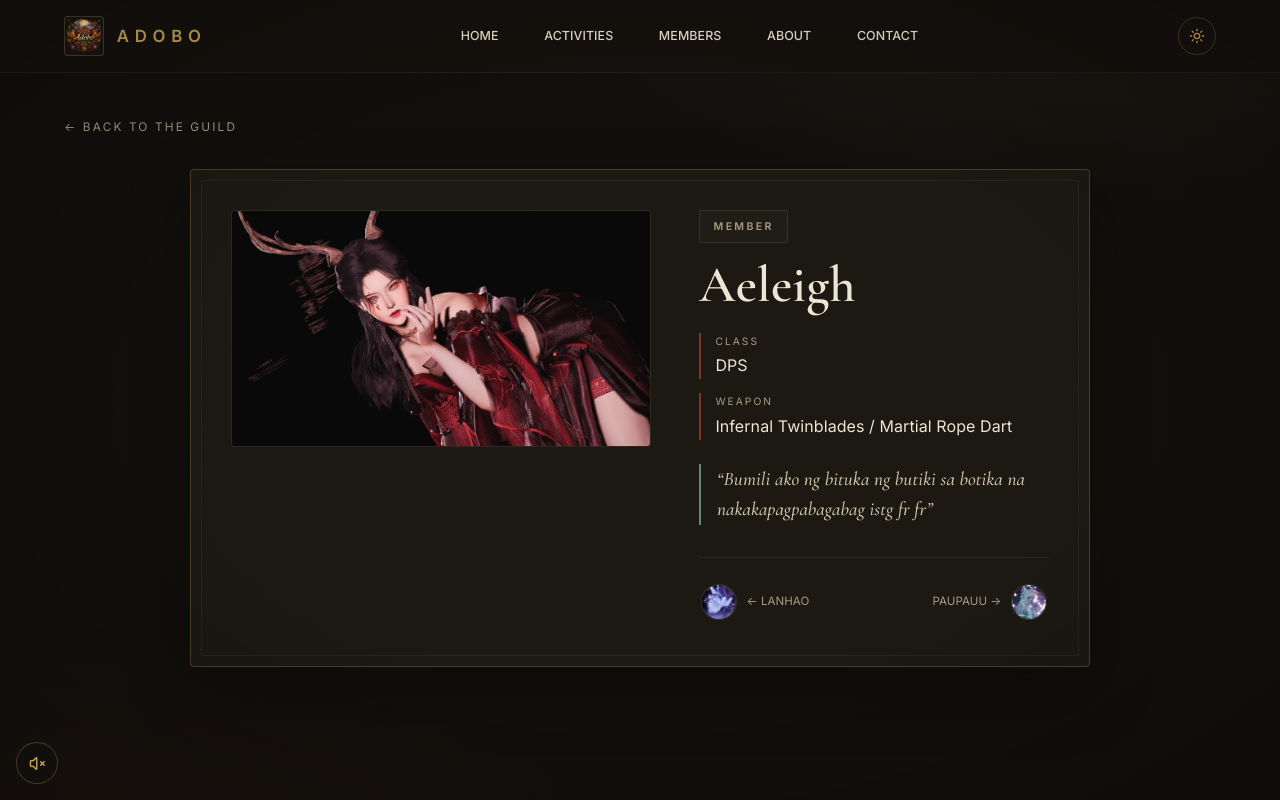
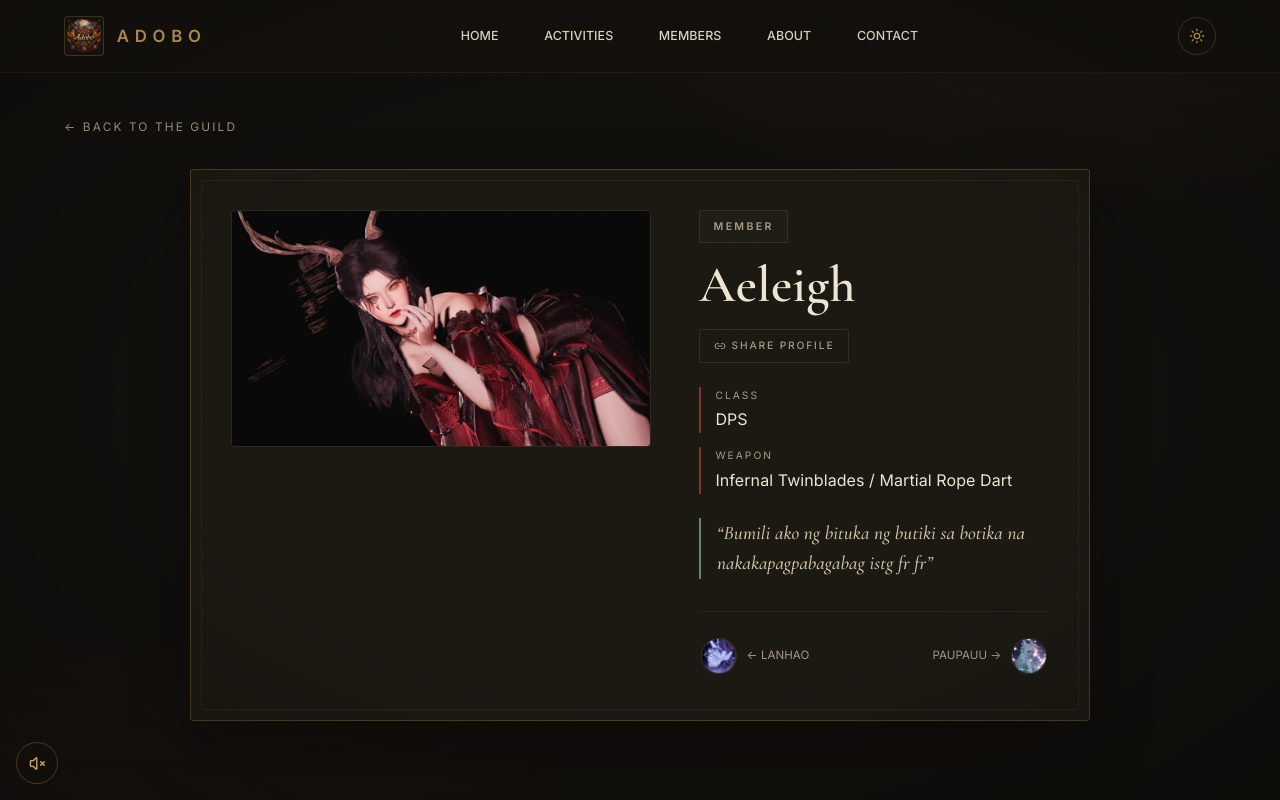
Before and after one commit to TheOfficialFOOBU/Project-Adobo-Website, a Next.js app: page /Project-Adobo-Website/members/aeleigh in a window 1280 px wide. Shown: the top 800 px of the page. Built offline with nearby package versions, Linux system fonts and the light colour scheme; no server answers.

Commit message:
Added Functionality + Fixed Bugs

```diff
--- a/src/app/globals.css
+++ b/src/app/globals.css
@@ -952,6 +952,16 @@ section {
   position: relative;
 }
 
+/* Skip rendering work for far-below-fold sections until approached. */
+.projects,
+.capabilities,
+.philosophy,
+.team,
+.contact-cta {
+  content-visibility: auto;
+  contain-intrinsic-size: auto 900px;
+}
+
 :focus-visible {
   outline: 2px solid rgb(var(--accent-rgb) / 0.75);
   outline-offset: 3px;
@@ -2510,6 +2520,44 @@ footer::before {
   height: 17px;
 }
 
+.back-to-top {
+  position: fixed;
+  right: 16px;
+  bottom: 16px;
+  z-index: 900;
+  width: 42px;
+  height: 42px;
+  display: inline-flex;
+  align-items: center;
+  justify-content: center;
+  border-radius: 999px;
+  border: 1px solid var(--menu-border);
+  background: var(--music-bg);
+  color: var(--accent);
+  cursor: pointer;
+  backdrop-filter: blur(8px);
+  line-height: 1;
+  opacity: 0;
+  transform: translateY(12px);
+  pointer-events: none;
+  transition:
+    background 0.2s ease,
+    border-color 0.2s ease,
+    opacity 0.25s ease,
+    transform 0.25s ease;
+}
+
+.back-to-top.is-visible {
+  opacity: 1;
+  transform: translateY(0);
+  pointer-events: auto;
+}
+
+.back-to-top:hover {
+  background: var(--btn-wash);
+  border-color: rgb(var(--accent-rgb) / 0.6);
+}
+
 .music-toggle:hover {
   background: var(--btn-wash);
   border-color: rgb(var(--accent-rgb) / 0.6);
@@ -2701,6 +2749,39 @@ footer::before {
   margin-bottom: 1.25rem;
 }
 
+.copy-profile-link {
+  display: inline-flex;
+  align-items: center;
+  gap: 6px;
+  margin: -0.5rem 0 1.5rem;
+  padding: 0.45rem 0.85rem;
+  border-radius: 2px;
+  border: 1px solid var(--border-soft);
+  background: transparent;
+  color: var(--muted);
+  font-family: var(--font-sans);
+  font-size: 0.64rem;
+  font-weight: 500;
+  letter-spacing: 0.18em;
+  text-transform: uppercase;
+  cursor: pointer;
+  transition:
+    color 0.25s ease,
+    border-color 0.25s ease,
+    background 0.25s ease;
+}
+
+.copy-profile-link:hover {
+  color: var(--accent);
+  border-color: rgb(var(--accent-rgb) / 0.55);
+  background: var(--btn-wash);
+}
+
+.copy-profile-link svg {
+  width: 12px;
+  height: 12px;
+}
+
 .profile-meta {
   display: grid;
   gap: 0.9rem;
--- a/src/app/layout.tsx
+++ b/src/app/layout.tsx
@@ -1,5 +1,6 @@
 import type { Metadata, Viewport } from 'next';
 
+import { BackToTop } from '@/components/back-to-top';
 import { MusicToggle } from '@/components/music-toggle';
 import { ScrollReveal } from '@/components/scroll-reveal';
 import { SiteFooter } from '@/components/site-footer';
@@ -82,6 +83,7 @@ export default function RootLayout({ children }: { children: React.ReactNode })
         {children}
         <SiteFooter />
         <MusicToggle />
+        <BackToTop />
         <ScrollReveal />
         <SmoothAnchors />
       </body>
--- a/src/app/members/[slug]/page.tsx
+++ b/src/app/members/[slug]/page.tsx
@@ -10,8 +10,9 @@ import {
   memberNeighbors,
   memberSlug,
 } from '@/lib/members';
+import { CopyProfileLink } from '@/components/copy-profile-link';
 import { ProfileStickyBar } from '@/components/profile-sticky-bar';
-import { asset } from '@/lib/site';
+import { asset, SITE_URL } from '@/lib/site';
 
 interface MemberPageProps {
   params: Promise<{ slug: string }>;
@@ -109,6 +110,7 @@ export default async function MemberProfilePage({ params }: MemberPageProps) {
                 {member.position}
               </span>
               <h1>{member.name}</h1>
+              <CopyProfileLink url={`${SITE_URL}/members/${memberSlug(member)}`} />
 
               <dl className="profile-meta">
                 <div>
--- /dev/null
+++ b/src/components/back-to-top.tsx
@@ -0,0 +1,36 @@
+'use client';
+
+import { ArrowUp } from 'lucide-react';
+import { useEffect, useState } from 'react';
+
+const SHOW_AFTER = 700;
+
+/** Floating button that appears after deep scroll and returns to the top. */
+export function BackToTop() {
+  const [visible, setVisible] = useState(false);
+
+  useEffect(() => {
+    const onScroll = () => setVisible(window.scrollY > SHOW_AFTER);
+    onScroll();
+    window.addEventListener('scroll', onScroll, { passive: true });
+    return () => window.removeEventListener('scroll', onScroll);
+  }, []);
+
+  const scrollToTop = () => {
+    const reduce = window.matchMedia?.('(prefers-reduced-motion: reduce)').matches;
+    window.scrollTo({ top: 0, behavior: reduce ? 'auto' : 'smooth' });
+  };
+
+  return (
+    <button
+      type="button"
+      className={visible ? 'back-to-top is-visible' : 'back-to-top'}
+      aria-label="Back to top"
+      aria-hidden={!visible}
+      tabIndex={visible ? 0 : -1}
+      onClick={scrollToTop}
+    >
+      <ArrowUp aria-hidden="true" />
+    </button>
+  );
+}
--- /dev/null
+++ b/src/components/copy-profile-link.tsx
@@ -0,0 +1,50 @@
+'use client';
+
+import { Check, Link2 } from 'lucide-react';
+import { useEffect, useRef, useState } from 'react';
+
+interface CopyProfileLinkProps {
+  /** Absolute share URL for this profile. */
+  url: string;
+}
+
+/**
+ * Share button: native share sheet where available (mobile), clipboard
+ * fallback elsewhere, with a transient "Copied" confirmation.
+ */
+export function CopyProfileLink({ url }: CopyProfileLinkProps) {
+  const [copied, setCopied] = useState(false);
+  const timerRef = useRef<number | null>(null);
+
+  useEffect(() => {
+    return () => {
+      if (timerRef.current !== null) window.clearTimeout(timerRef.current);
+    };
+  }, []);
+
+  const onCopy = async () => {
+    if (typeof navigator.share === 'function') {
+      try {
+        await navigator.share({ url });
+        return;
+      } catch {
+        // User dismissed the sheet — fall through to clipboard.
+      }
+    }
+    try {
+      await navigator.clipboard.writeText(url);
+      setCopied(true);
+      if (timerRef.current !== null) window.clearTimeout(timerRef.current);
+      timerRef.current = window.setTimeout(() => setCopied(false), 2000);
+    } catch {
+      // Clipboard unavailable (permissions/insecure context) — no-op.
+    }
+  };
+
+  return (
+    <button type="button" className="copy-profile-link" onClick={onCopy} aria-live="polite">
+      {copied ? <Check aria-hidden="true" /> : <Link2 aria-hidden="true" />}
+      {copied ? 'Link copied' : 'Share profile'}
+    </button>
+  );
+}
--- a/src/components/profile-sticky-bar.tsx
+++ b/src/components/profile-sticky-bar.tsx
@@ -21,9 +21,9 @@ interface ProfileStickyBarProps {
 
 /**
  * Slim context bar that slides in under the fixed site header once the
- * profile card has been scrolled past — keeps the member's identity and
- * prev/next navigation reachable on long pages. The wrapped children act
- * as the IntersectionObserver sentinel.
+ * profile card's top has scrolled out of view — keeps the member's
+ * identity and prev/next navigation reachable on long pages. The zero-
+ * height sentinel sits just above the wrapped children.
  */
 export function ProfileStickyBar({
   name,
@@ -48,7 +48,8 @@ export function ProfileStickyBar({
 
   return (
     <>
-      <div ref={sentinelRef}>{children}</div>
+      <div ref={sentinelRef} aria-hidden="true" />
+      {children}
       <div
         className={cn('profile-sticky-bar', visible && 'is-visible')}
         aria-hidden={!visible}
--- a/src/components/sections/roster.tsx
+++ b/src/components/sections/roster.tsx
@@ -38,6 +38,23 @@ function useDebouncedValue<T>(value: T, wait = 200): T {
   return debounced;
 }
 
+const SORT_KEYS = ['name', 'position', 'class', 'weapon'] as const;
+
+/** Initial toolbar state restored from the URL (?q=&role=&sort=&page=). */
+function readRosterParams() {
+  const fallback = { q: '', role: 'All' as RoleFilter, sort: 'name' as MemberSortKey, page: 1 };
+  if (typeof window === 'undefined') return fallback;
+  const params = new URLSearchParams(window.location.search);
+  const roleParam = params.get('role') as RoleFilter | null;
+  const sortParam = params.get('sort') as MemberSortKey | null;
+  return {
+    q: params.get('q') ?? '',
+    role: roleParam && ROLE_FILTERS.includes(roleParam) ? roleParam : ('All' as RoleFilter),
+    sort: sortParam && SORT_KEYS.includes(sortParam) ? sortParam : ('name' as MemberSortKey),
+    page: Math.max(1, Number(params.get('page')) || 1),
+  };
+}
+
 function MembersPanel() {
   const [query, setQuery] = useState('');
   const [roleFilter, setRoleFilter] = useState<RoleFilter>('All');
@@ -45,6 +62,18 @@ function MembersPanel() {
   const [page, setPage] = useState(1);
   const gridRef = useRef<HTMLDivElement | null>(null);
   const debouncedQuery = useDebouncedValue(query, 200);
+
+  // Restore shareable URL state post-hydration — reading it during first
+  // render desyncs SSR markup (React #418) and drops <html data-theme>.
+  useEffect(() => {
+    const restored = readRosterParams();
+    /* eslint-disable react-hooks/set-state-in-effect -- one-shot restore from the URL, an external system */
+    if (restored.q) setQuery(restored.q);
+    if (restored.role !== 'All') setRoleFilter(restored.role);
+    if (restored.sort !== 'name') setSortKey(restored.sort);
+    if (restored.page > 1) setPage(restored.page);
+    /* eslint-enable react-hooks/set-state-in-effect */
+  }, []);
 
   const filtered = useMemo(() => {
     const q = debouncedQuery.trim().toLowerCase();
@@ -80,6 +109,21 @@ function MembersPanel() {
   const rangeStart = filtered.length === 0 ? 0 : (currentPage - 1) * PAGE_SIZE + 1;
   const rangeEnd = Math.min(currentPage * PAGE_SIZE, filtered.length);
 
+  /* Mirror toolbar state into the URL so filtered views are shareable. */
+  useEffect(() => {
+    const params = new URLSearchParams();
+    if (query.trim()) params.set('q', query.trim());
+    if (roleFilter !== 'All') params.set('role', roleFilter);
+    if (sortKey !== 'name') params.set('sort', sortKey);
+    if (currentPage > 1) params.set('page', String(currentPage));
+    const search = params.toString();
+    history.replaceState(
+      null,
+      '',
+      `${window.location.pathname}${search ? `?${search}` : ''}${window.location.hash}`
+    );
+  }, [query, roleFilter, sortKey, currentPage]);
+
   return (
     <>
       <div className="filter-chips" role="group" aria-label="Filter members by combat role">
@@ -112,6 +156,13 @@ function MembersPanel() {
             onChange={(event) => {
               setQuery(event.target.value);
               setPage(1);
+            }}
+            onKeyDown={(event) => {
+              if (event.key === 'Escape') {
+                setQuery('');
+                setPage(1);
+                event.currentTarget.blur();
+              }
             }}
           />
         </div>
@@ -212,6 +263,39 @@ function memberGrid(members: GuildMember[]) {
  * while inactive panels are hidden by the ported CSS.
  */
 export function RosterSection() {
+  /* "/" focuses the roster search from anywhere on the page. */
+  useEffect(() => {
+    const onKeyDown = (event: KeyboardEvent) => {
+      if (event.key !== '/') return;
+      const target = event.target as HTMLElement | null;
+      const tag = target?.tagName;
+      if (tag === 'INPUT' || tag === 'TEXTAREA' || tag === 'SELECT' || target?.isContentEditable) {
+        return;
+      }
+      event.preventDefault();
+      const focusSearch = () => document.getElementById('member-search')?.focus();
+      // Don't trust offsetParent here — content-visibility skips layout
+      // for below-fold sections. Ask the Radix panel for its state.
+      const membersPanel = document.getElementById('members-tab');
+      if (membersPanel?.getAttribute('data-state') === 'active') {
+        focusSearch();
+        return;
+      }
+      const tabs = Array.from(document.querySelectorAll<HTMLButtonElement>('#team [role="tab"]'));
+      const membersTab = tabs.find((tab) => tab.textContent?.trim() === 'Members');
+      // Radix activates triggers on mousedown — a bare .click() is ignored.
+      if (membersTab) {
+        membersTab.dispatchEvent(
+          new MouseEvent('mousedown', { bubbles: true, cancelable: true, button: 0 })
+        );
+        membersTab.click();
+      }
+      window.setTimeout(focusSearch, 80);
+    };
+    document.addEventListener('keydown', onKeyDown);
+    return () => document.removeEventListener('keydown', onKeyDown);
+  }, []);
+
   return (
     <section className="team" id="team" data-animate>
       <div className="container">
```
Also changed, not shown: 1 other file (tests, documents, lock files or other folders).
